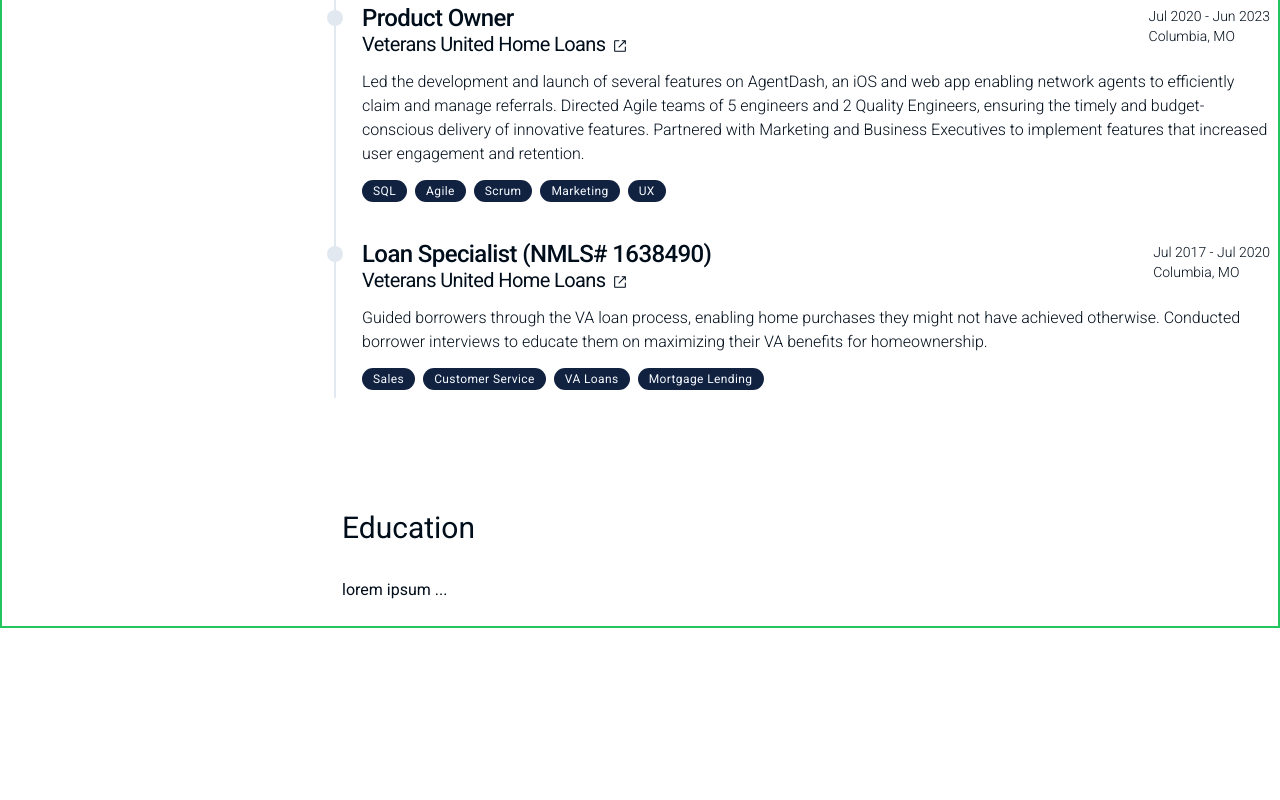
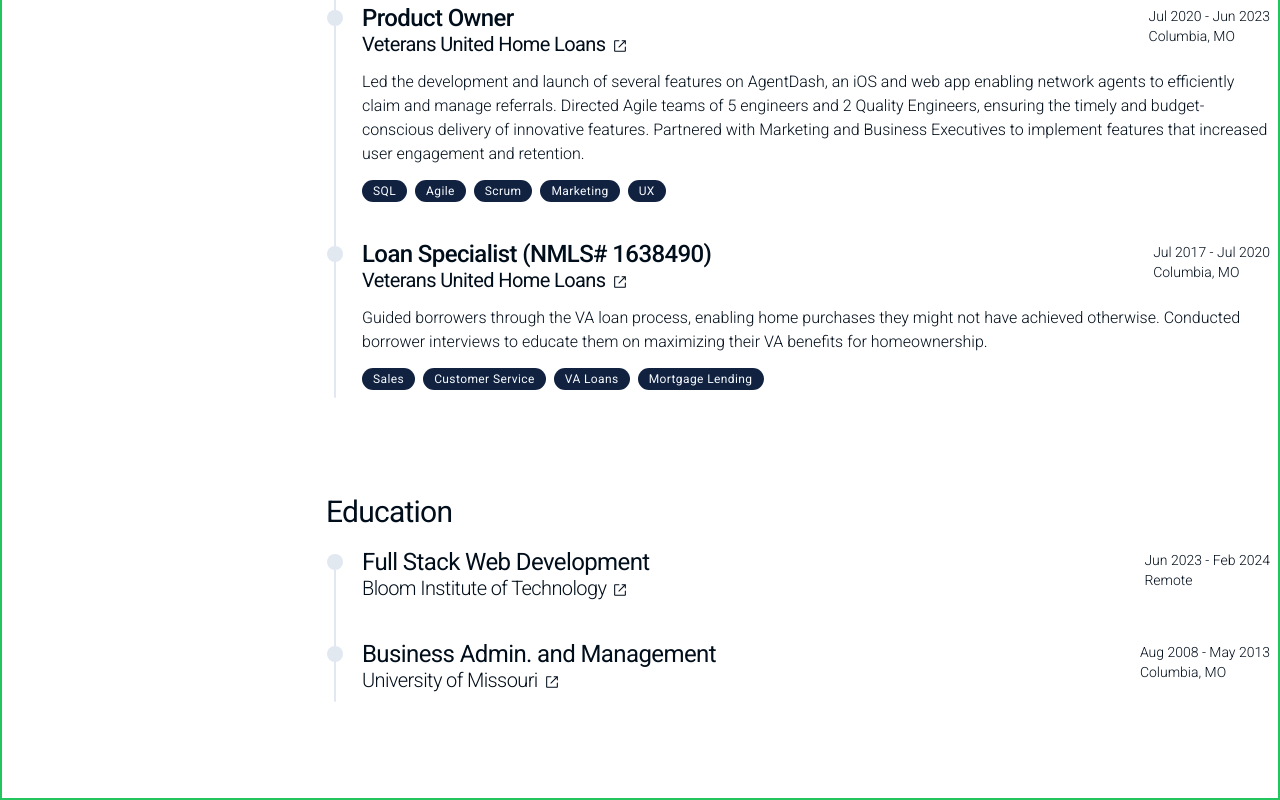
Before and after one commit to jwbw29/portfolio_v2, a Next.js app: page / in a window 1280 px wide. Shown: the part 1480-2280 px from the top of the page. Before the commit the page ends 2108 px from the top, so only its background shows below. Built offline with nearby package versions, Linux system fonts and the light colour scheme.

Commit message:
education done

```diff
--- /dev/null
+++ b/public/data/education.json
@@ -0,0 +1,18 @@
+[
+  {
+    "school": "Bloom Institute of Technology",
+    "location": "Remote",
+    "url": "https://www.bloomtech.com/",
+    "degree": "Certificate of Completion",
+    "major": "Full Stack Web Development",
+    "dates": "Jun 2023 - Feb 2024"
+  },
+  {
+    "school": "University of Missouri",
+    "location": "Columbia, MO",
+    "url": "https://missouri.edu/",
+    "degree": "Bachelor of Science (B.S.)",
+    "major": "Business Admin. and Management",
+    "dates": "Aug 2008 - May 2013"
+  }
+]
--- a/src/components/Education.tsx
+++ b/src/components/Education.tsx
@@ -1,10 +1,60 @@
 "use client";
+
+import education from "../../public/data/education.json";
+import Link from "next/link";
+import { RxExternalLink } from "react-icons/rx";
+import { cn } from "../lib/utils";
 
 export default function Education() {
   return (
-    <div id="education" className="p-2 m-2 flex flex-col gap-4 md:gap-8">
-      <h2>Education</h2>
-      <p>lorem ipsum ...</p>
-    </div>
+    <section
+      id="education"
+      className="mb-24 scroll-mt-16"
+      aria-label="education"
+    >
+      <h2 className="tracking-tight">Education</h2>
+      <ul className="ml-1 mt-5 flex flex-col">
+        {education.map((edu, index) => (
+          <li
+            className={cn(
+              "relative ml-3 pl-5 before:absolute before:-left-2 before:top-2 before:h-full before:w-0.5 before:rounded-full before:bg-slate-200 before:content-[''] after:absolute after:-left-[0.93rem] after:top-1 after:size-4 after:rounded-full after:bg-slate-200 after:content-['']",
+              index !== education.length - 1 && "pb-10"
+            )}
+            key={index}
+          >
+            <div className="flex flex-col-reverse justify-between gap-y-2 sm:flex-row">
+              <h3 className="relative flex flex-col leading-snug">
+                <span className="leading-none tracking-tight">{edu.major}</span>
+                <Link
+                  href={edu.url}
+                  target="_blank"
+                  rel="noreferrer noopener"
+                  className="group tracking-tight hover:text-muted-foreground"
+                >
+                  <h4 className="font-light">
+                    {edu.school}
+                    <RxExternalLink className="my-auto ml-1.5 inline-block size-4 transition-all group-hover:-translate-y-0.5 group-hover:translate-x-0.5" />
+                  </h4>
+                </Link>
+              </h3>
+              <aside className="flex-shrink-0">
+                <p
+                  aria-label={`Worked from ${edu.dates}`}
+                  className="text-sm font-light"
+                >
+                  {edu.dates}
+                </p>
+                <p
+                  aria-label={`Located in ${edu.location}`}
+                  className="text-sm font-light"
+                >
+                  {edu.location}
+                </p>
+              </aside>
+            </div>
+          </li>
+        ))}
+      </ul>
+    </section>
   );
 }
```
